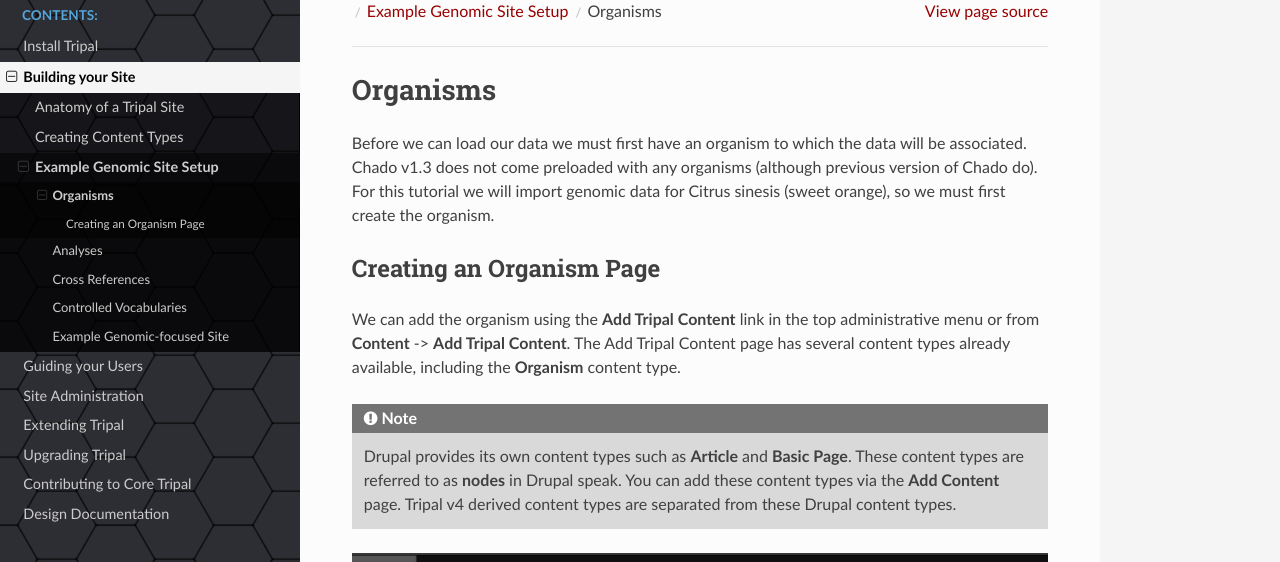
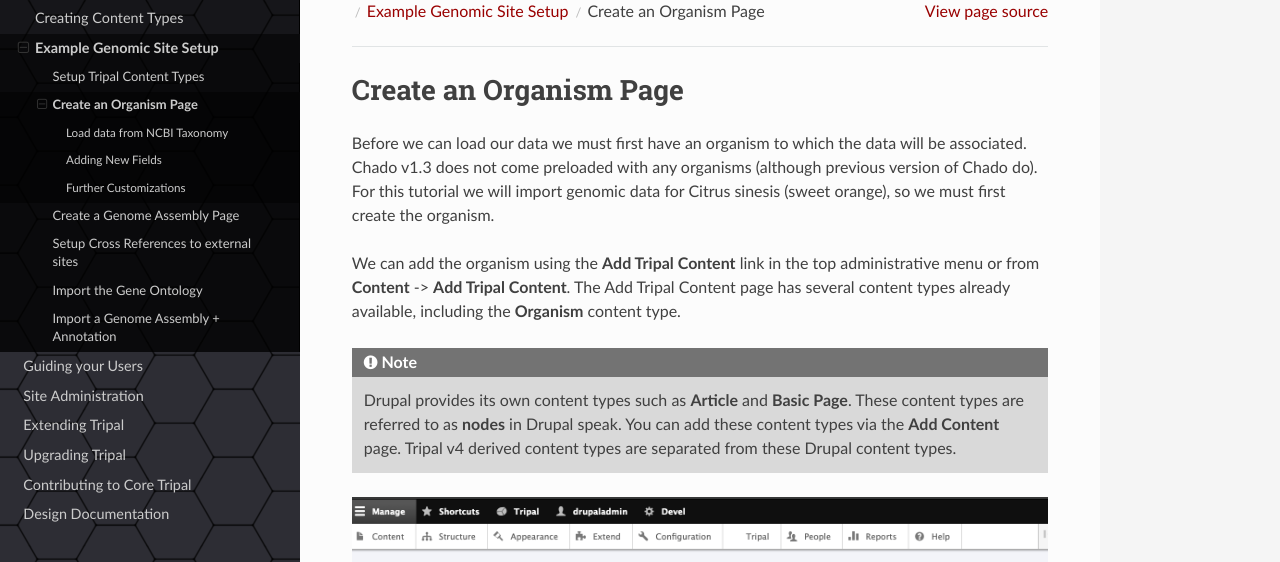
Before and after one commit to tripal/tripal_doc, a Sphinx documentation site: the page built from docs/site_building/example_genomic/organisms.rst, in a window 1280 px wide and 900 px high, cut to the strip 338-900 px from the top of the window. Built offline with Sphinx 7.4.7 and the Read the Docs theme 2.0.0, drawn with Linux system fonts in a browser that asks for light colours.

Commit message:
Move around pages for better flow.

```diff
--- a/docs/site_building/example_genomic.rst
+++ b/docs/site_building/example_genomic.rst
@@ -3,54 +3,11 @@
 
 The following tutorial will walk you through creating content and loading genomic data. This is a good introduction to Tripal 4 Content Types and the new Administrative User Interface regardless of whether you intend to store genomic data in your particular Tripal 4 site.
 
-When you first install Tripal, you do not yet have any content types created. This is to provide you with flexibility to only add the content types you need for your data. You will want to add *Genomic* content types to setup a site containing Gene and related content. This is done by navigating to **Admin > Tripal > Page Structure** and then clicking "Import type Collection". You want to select **Genomic Content Types (Chado)** and click on **Import**
-
-.. image:: example_genomic/import_tripal_collection.png
-
-Now run the submitted Tripal job from command line as follows if Drupal/Tripal is running as a web application:
-
-::
-
-  drush trp-run-jobs --username=drupaladmin --root=/var/www/drupal/web
-
-
-If Tripal is running from a docker container named $cntr_name, run:
-
-::
-
-  docker exec -it $cntr_name drush trp-run-jobs --username=drupaladmin --root=/var/www/drupal/web
-
-You will see the following output:
-
-::
-
-  2024-02-14 21:34:50
-  Tripal Job Launcher
-  Running as user 'drupaladmin'
-  -------------------
-  2024-02-14 21:34:50: Job ID 1.
-  2024-02-14 21:34:50: Calling: import_tripalentitytype_collection(Array)
-  [notice] Creating Tripal Content Types from: Genomic Content Types (Chado)
-  [notice] Content type, "Gene", created.
-  [notice] Content type, "mRNA", created.
-  [notice] Content type, "Phylogenetic Tree", created.
-  [notice] Content type, "Physical Map", created.
-  [notice] Content type, "DNA Library", created.
-  [notice] Content type, "Genome Assembly", created.
-  [notice] Content type, "Genome Annotation", created.
-  [notice] Content type, "Genome Project", created.
-  [notice] Attaching fields to Tripal content types from: Chado Fields for Genomic Content Types
-  :::
-  :::
-  :::
-
-
-Now, when you go to **Admin > Tripal > Page Structure** you will see a Genomic Category that includes Gene and other content required for the Example Genomic site.
-
 .. toctree::
    :maxdepth: 1
-   :caption: Table of Contents
+   :caption: Steps
 
+   example_genomic/create_types
    example_genomic/organisms
    example_genomic/analyses
    example_genomic/cross_references
--- a/docs/site_building/example_genomic/analyses.rst
+++ b/docs/site_building/example_genomic/analyses.rst
@@ -1,5 +1,5 @@
-Analyses
-========
+Create a Genome Assembly Page
+===============================
 
 For this tutorial we will later import a set of genes, and their associated mRNA, CDS, UTRs, etc. Tripal's Chado loader for importing genomic data requires that an analysis be associated with all imported features. This has several advantages, including:
 
--- a/docs/site_building/example_genomic/controlled_vocabs.rst
+++ b/docs/site_building/example_genomic/controlled_vocabs.rst
@@ -1,5 +1,5 @@
-Controlled Vocabularies
-=======================
+Import the Gene Ontology
+=========================
 
 Before we proceed with setup of our example genomics site we will want to load the Gene Ontology.  This is because we will be loading a whole genome, genes and transcripts with annotations.  These annotations include Gene Ontology terms.  To load the Gene Ontolgoy, navigate to **Tripal → Data Loaders → OBO Vocabulary Loader**. You will see the following page:
 
--- a/docs/site_building/example_genomic/cross_references.rst
+++ b/docs/site_building/example_genomic/cross_references.rst
@@ -1,12 +1,10 @@
-Cross References
-================
+Setup Cross References to external sites
+=========================================
 
 .. note::
   This feature has not yet been implemented for Tripal v4, documentation will be added once this feature is available
 
 For our gene pages and mRNA pages we want to link back to JGI where we obtained the genes. Therefore, we want to add a database reference for JGI. To add a new external databases, navigate to **Tripal → Data Loaders →  Chado Databases** and click the link titled **Add a Database**. The resulting page provides fields for adding a new database:
-
-.. image:: cross_refs.1.png
 
 Enter the following values for the fields:
 
--- a/docs/site_building/example_genomic/genomes_and_genes.rst
+++ b/docs/site_building/example_genomic/genomes_and_genes.rst
@@ -1,8 +1,6 @@
-Example Genomic-focused Site
-============================
+Import a Genome Assembly + Annotation
+======================================
 
-Loading Feature Data
---------------------
 Now that we have our organism and whole genome analysis ready, we can begin loading genomic data. For this tutorial only a single gene from sweet orange will be loaded into the databsae. This is to ensure we can move through the tutorial rather quickly. The following datasets will be used for this tutorial:
 
 - `Citrus sinensis-orange1.1g015632m.g.gff3 <http://tripal.info/sites/default/files/Citrus_sinensis-orange1.1g015632m.g.gff3>`_
@@ -18,7 +16,7 @@
 The gene features (e.g. gene, mRNA, 5_prime_UTRs, CDS 3_prime_UTRS) are stored in the GFF3 file downloaded in the previous step. We will load this GFF3 file and consequently load our gene features into the database. Navigate to **Tripal → Data Loaders → Chado GFF3 File  Loader**.
 
 .. image:: genomes_genes.1.png
-.. image:: genomes_genes.2.png¸¸¸
+.. image:: genomes_genes.2.png
 
 Enter the following:
 
--- a/docs/site_building/example_genomic/organisms.rst
+++ b/docs/site_building/example_genomic/organisms.rst
@@ -1,13 +1,10 @@
-Organisms
-=========
+
+Create an Organism Page
+=========================
 
 Before we can load our data we must first have an organism to which the data will be associated. Chado v1.3 does not come preloaded with any organisms (although previous version of Chado do). For this tutorial we will import genomic data for Citrus sinesis (sweet orange), so we must first create the organism.
 
-Creating an Organism Page
-~~~~~~~~~~~~~~~~~~~~~~~~~
-
 We can add the organism using the **Add Tripal Content** link in the top administrative menu or from **Content** -> **Add Tripal Content**. The Add Tripal Content page has several content types already available, including the **Organism** content type.
-
 
 .. note::
 
```
Also changed, not shown: docs/site_building/example_genomic/create_types.rst (added, +52 -0 lines).
